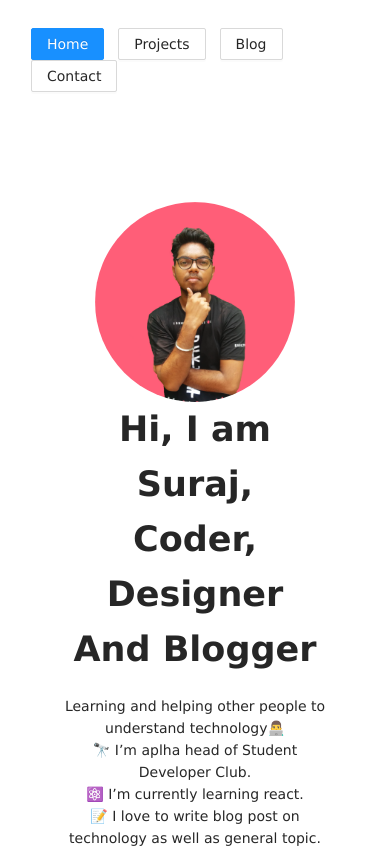
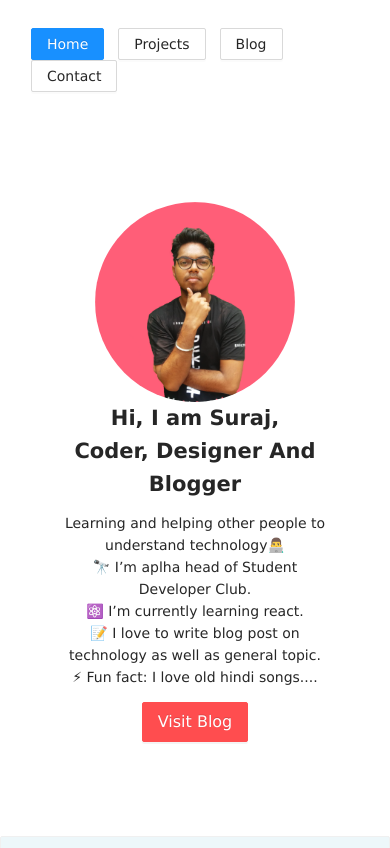
Before and after one commit to surajondev/Suraj-Vishwakarma, a React (Create React App) app: page / in a window 390 px wide. Shown: the top 848 px of the page. Built offline with nearby package versions, Linux system fonts and the light colour scheme.

Commit message:
adding mobile friendly

```diff
--- a/src/style.css
+++ b/src/style.css
@@ -167,11 +167,26 @@ h2{
     .blog{
         flex-direction: column ;
     }
+
+    .footer{
+        display: flex;
+        flex-direction: column;
+    }
+
+    .blog-description{
+        padding: 0;
+    }
+
+    .title{
+        font-weight: bold;
+        font-size: 1.5em;
+    }
 }
 
 @media(max-width:580px){
     .blog-img{
-        width: 200px;
+        width: 250px;
+        margin-left: -1.5em;
     }
 
     .img-header{
```
